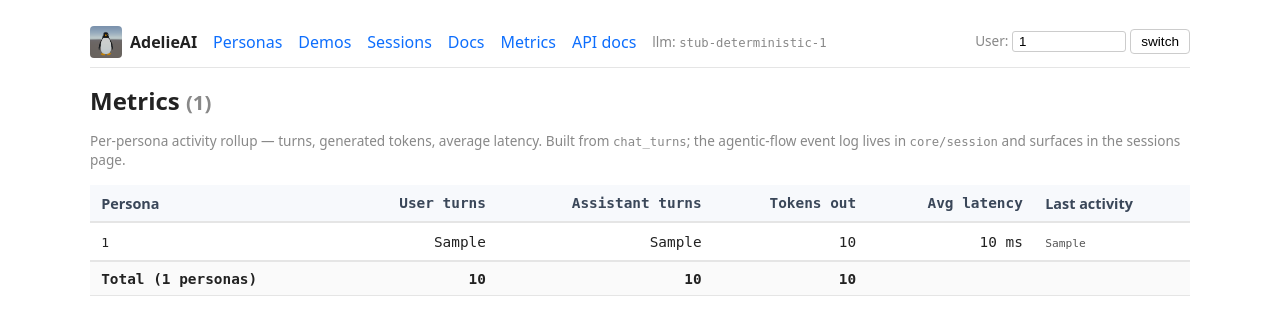
After one commit to southglory/AdelieAI, a FastAPI app: template core/api/templates/personas/metrics.html in a window 1280 px wide. The commit adds this page. Shown: the top 335 px of the page. Run offline with FastAPI, Linux system fonts and the light colour scheme; the template is opened without the code that fills it: most values are stand-ins (such as "Sample title", 1, 10 or a date in 2020); parts of the project's set-up code (start-up, migrations or seed data) failed here and were passed over; some libraries are stand-ins or nearby versions.

Commit message:
feat(metrics): /web/metrics dashboard (A5 MVP — task #9)
페르소나별 활동 롤업 — turns / tokens_out / avg latency / last activity.
chat_turns 위에 얇게 얹는 surface (state machine + AgentEvent 인프라는
이미 있고, 사용자에 보이지 않던 데이터를 모아 보여줌).

추가:
- PersonaMetrics dataclass + ChatStore.metrics_for_user(user_id) protocol
- _compute_persona_metrics 공유 헬퍼 (InMemory + Sql 양 store)
- GET /web/metrics 라우트 + personas/metrics.html 테이블 + tfoot 합계
- 글로벌 nav 에 Metrics 링크

테스트 (4 신규):
- nav 링크 surface
- 빈 상태 ("No activity yet")
- 다중 페르소나 메시지 후 행 + footer 합계
- metrics_for_user 데이터클래스 단위 검증 (user 격리, avg_latency 계산)

전체 292/292 통과.

후속 layer 후보 (미구현): hourly/daily, p50/p99, 비용 추적, session
timeline UI, /health 디테일.

Co-Authored-By: Claude Opus 4.7 (1M context) <noreply@anthropic.com>

```diff
--- a/core/api/personas_web.py
+++ b/core/api/personas_web.py
@@ -164,6 +164,34 @@ def build_personas_web_router(
             status_code=status.HTTP_303_SEE_OTHER,
         )
 
+    @router.get(
+        "/metrics",
+        response_class=HTMLResponse,
+        include_in_schema=False,
+    )
+    async def metrics_page(
+        request: Request,
+        user_id: str | None = Cookie(default=None),
+    ):
+        uid = _user(user_id)
+        rows = await chat_store.metrics_for_user(uid)
+        # Sort newest activity first
+        rows.sort(
+            key=lambda m: m.last_activity_iso or "",
+            reverse=True,
+        )
+        # Persona display map for nice rendering
+        all_personas = {p.persona_id: p for p in list_personas()}
+        return templates.TemplateResponse(
+            request,
+            "personas/metrics.html",
+            {
+                "metrics": rows,
+                "personas": all_personas,
+                "user_id": uid,
+            },
+        )
+
     @router.post(
         "/chat/{persona_id}/turns/{turn_id}/rate",
         response_class=HTMLResponse,
--- a/core/api/templates/base.html
+++ b/core/api/templates/base.html
@@ -57,6 +57,7 @@
         <a href="/demo/">Demos</a>
         <a href="/web/sessions">Sessions</a>
         <a href="/web/docs">Docs</a>
+        <a href="/web/metrics">Metrics</a>
         <a href="/docs">API docs</a>
         <span class="muted" style="font-size: 0.85em;" title="Active LLM (loaded into app.state.llm)">
             llm: <code>{{ request.app.state.llm.model_id }}</code>
--- /dev/null
+++ b/core/api/templates/personas/metrics.html
@@ -0,0 +1,108 @@
+{% extends "base.html" %}
+{% block main %}
+<h2>Metrics <span class="muted">({{ user_id }})</span></h2>
+<p class="muted" style="margin-top: -0.4rem;">
+    Per-persona activity rollup — turns, generated tokens, average latency.
+    Built from <code>chat_turns</code>; the agentic-flow event log lives in
+    <code>core/session</code> and surfaces in the sessions page.
+</p>
+
+{% if not metrics %}
+<p class="muted empty-hint" style="text-align: center; padding: 2rem 0;">
+    No activity yet. Start a chat with any persona to see numbers here.
+</p>
+{% else %}
+<table class="metrics-table">
+    <thead>
+        <tr>
+            <th>Persona</th>
+            <th class="num">User turns</th>
+            <th class="num">Assistant turns</th>
+            <th class="num">Tokens out</th>
+            <th class="num">Avg latency</th>
+            <th>Last activity</th>
+        </tr>
+    </thead>
+    <tbody>
+        {% for m in metrics %}
+        {% set p = personas.get(m.persona_id) %}
+        <tr>
+            <td>
+                {% if p %}
+                <a href="/web/chat/{{ p.persona_id }}">{{ p.emoji }} {{ p.display_name }}</a>
+                <span class="tier-pill">T{{ p.target_tier }}</span>
+                {% else %}
+                <code>{{ m.persona_id }}</code>
+                {% endif %}
+            </td>
+            <td class="num">{{ m.user_turns }}</td>
+            <td class="num">{{ m.assistant_turns }}</td>
+            <td class="num">{{ m.tokens_out_total }}</td>
+            <td class="num">
+                {% if m.assistant_turns %}{{ "%.0f"|format(m.avg_latency_ms) }} ms{% else %}—{% endif %}
+            </td>
+            <td><code class="ts">{{ m.last_activity_iso or "—" }}</code></td>
+        </tr>
+        {% endfor %}
+    </tbody>
+    <tfoot>
+        <tr>
+            <th>Total ({{ metrics|length }} personas)</th>
+            <th class="num">{{ metrics|sum(attribute='user_turns') }}</th>
+            <th class="num">{{ metrics|sum(attribute='assistant_turns') }}</th>
+            <th class="num">{{ metrics|sum(attribute='tokens_out_total') }}</th>
+            <th></th>
+            <th></th>
+        </tr>
+    </tfoot>
+</table>
+{% endif %}
+
+<style>
+.metrics-table {
+    width: 100%;
+    border-collapse: collapse;
+    font-size: 0.9em;
+    margin-top: 1rem;
+}
+.metrics-table th, .metrics-table td {
+    padding: 0.55rem 0.7rem;
+    border-bottom: 1px solid var(--bd);
+    text-align: left;
+}
+.metrics-table thead th {
+    background: #f7f9fc;
+    font-weight: 600;
+    color: #3a4759;
+    border-bottom: 2px solid var(--bd);
+}
+.metrics-table tfoot th {
+    background: #fafafa;
+    border-top: 2px solid var(--bd);
+    font-family: ui-monospace, monospace;
+}
+.metrics-table .num {
+    text-align: right;
+    font-family: ui-monospace, monospace;
+}
+.metrics-table tr:hover td {
+    background: #f9fbfd;
+}
+.metrics-table .tier-pill {
+    display: inline-block;
+    margin-left: 0.4rem;
+    padding: 0.05rem 0.35rem;
+    border: 1px solid #c7d9f5;
+    border-radius: 8px;
+    background: #e7f0ff;
+    color: #0d4eaa;
+    font-family: ui-monospace, monospace;
+    font-size: 0.78em;
+    font-weight: 600;
+}
+.metrics-table .ts {
+    color: #555;
+    font-size: 0.78em;
+}
+</style>
+{% endblock %}
```
Also changed, not shown: core/personas/store.py (+64 -0 lines), docs/MILESTONES.md (+5 -0 lines), tests/test_personas_web.py (+80 -0 lines).
